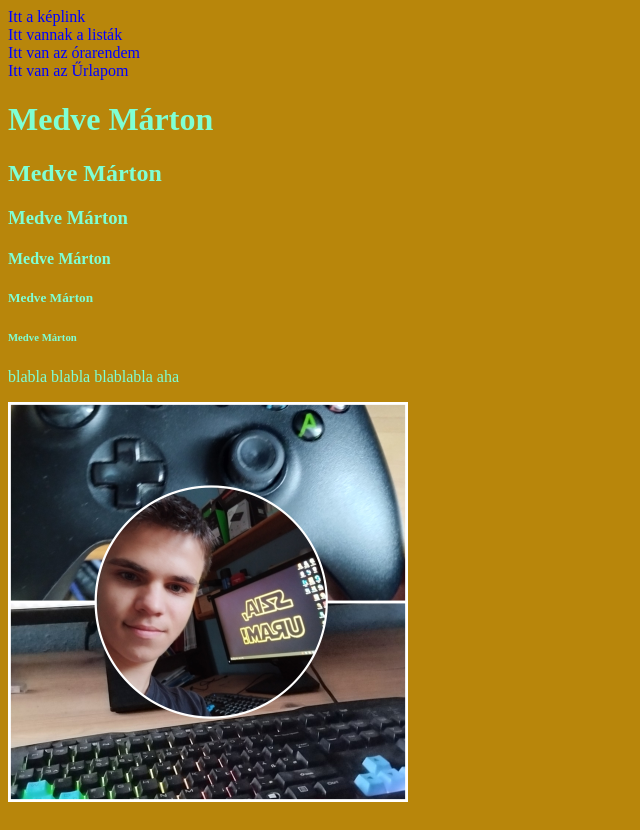
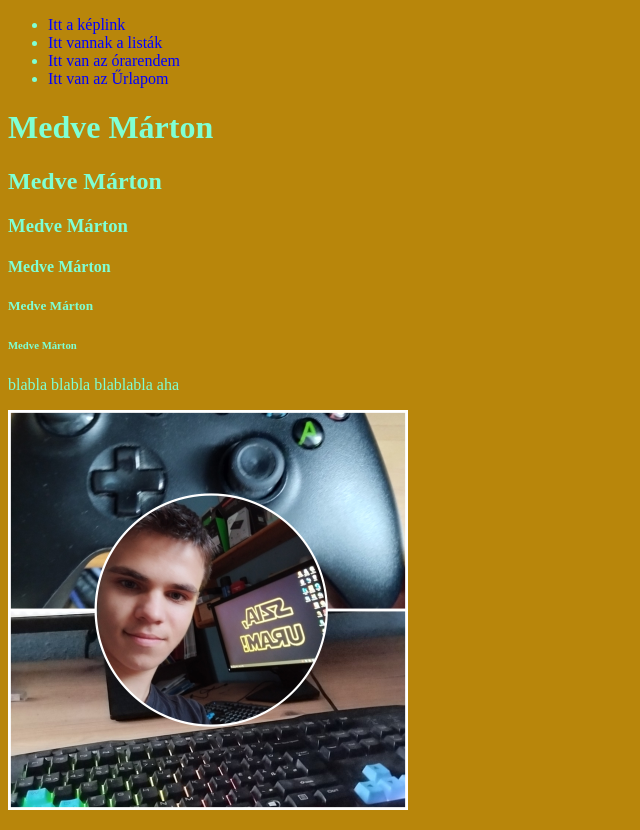
Before and after one commit to MMarci111/Medve-M-rton-web, a plain HTML site: page index.html in a window 1280 px wide. Shown: the whole page, without its empty margins (0-640 px from the left). Drawn offline with Linux system fonts and the light colour scheme.

Commit message:
Add files via upload

```diff
--- a/index.html
+++ b/index.html
@@ -5,6 +5,7 @@
 
     <meta name="viewport" content="width=device-width, initial-scale=1.0">
     <title>Medve Márton</title>
+    <link rel="stylesheet" href="style.css">
 <style>
    body {
     color: aquamarine;
@@ -23,13 +24,15 @@ a:any-link{
 </head>
 <body>
 
-<a href="keplink.html">Itt a képlink</a>
-<br>
-<a href="lista.html">Itt vannak a listák</a>
-<br>
-<a href="tablazat.html">Itt van az órarendem</a>
-<br>
-<a href="urlap.html">Itt van az Űrlapom</a>
+<ul>
+    <li><a href="keplink.html">Itt a képlink</a></li>
+
+    <li><a href="lista.html">Itt vannak a listák</a></li>
+
+    <li><a href="tablazat.html">Itt van az órarendem</a></li>
+
+    <li><a href="urlap.html">Itt van az Űrlapom</a></li>
+</ul>
 
 <h1>Medve Márton</h1>
 <h2>Medve Márton</h2>
```
